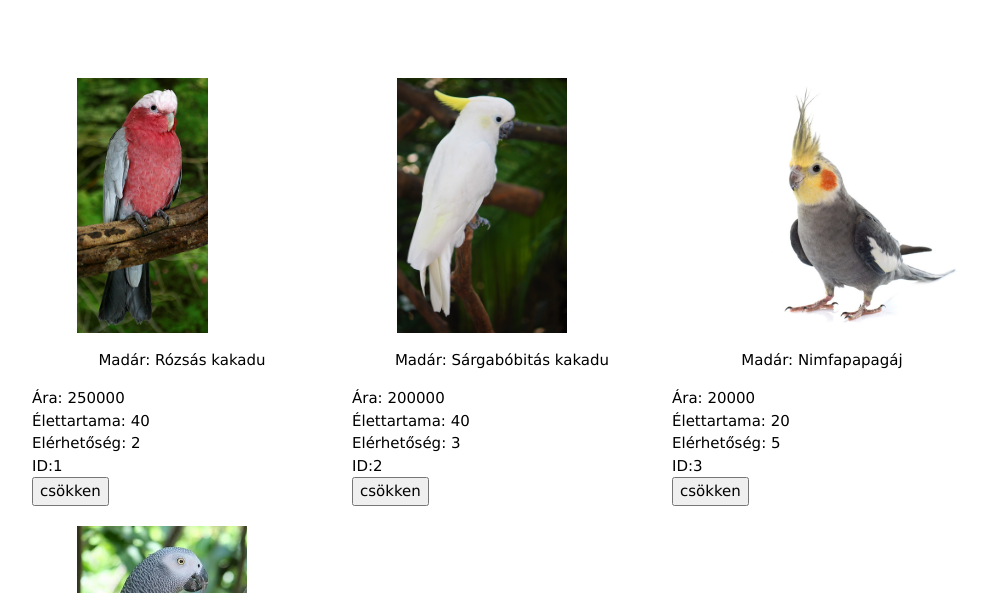
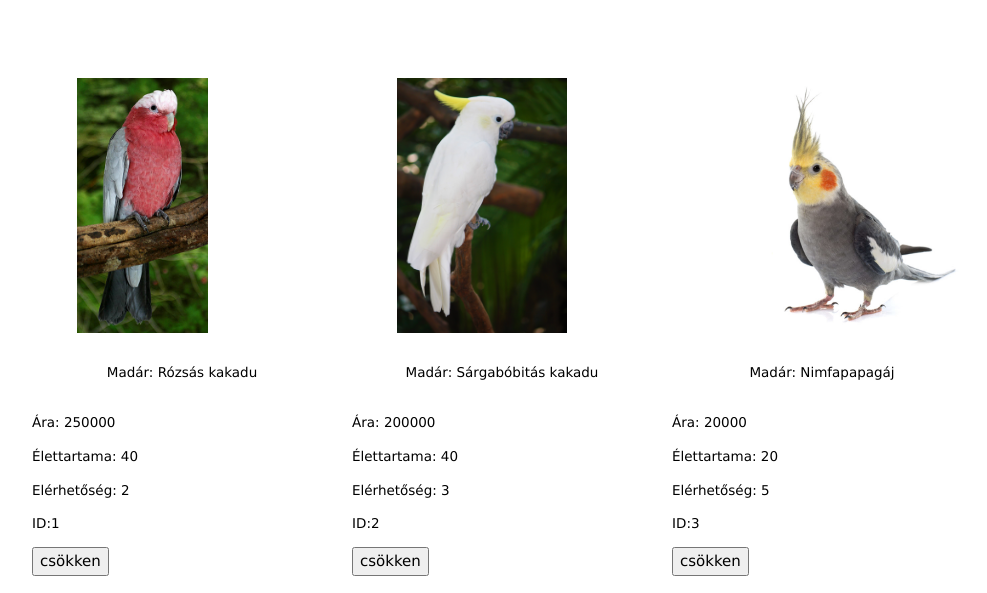
Before and after one commit to Szazidayum/dolgozatJS, a plain HTML site: page index.html in a window 1280 px wide. Shown: the part 169-762 px from the top of the page, without its empty margins (108-1095 px from the left). Drawn offline with nearby package versions, Linux system fonts and the light colour scheme.

Commit message:
madaras áruház szöveg

```diff
--- a/View/madarView.js
+++ b/View/madarView.js
@@ -6,11 +6,11 @@ class MadarView{
         szuloElem.append(`
         <div class="divMadar">
         <div class="kepe"><img src="${elem.kep}"></div>
-        <div class="w3-panel w3-center">Madár: ${elem.madar}</div>
-        <div class="ara">Ára: ${elem.ar}</div>
-        <div class="elet">Élettartama: ${elem.elettartam}</div>
-        <div class="darab">Elérhetőség: ${elem.db}</div>
-        <div class="szama">ID:${elem.id}</div>
+        <div class="w3-panel w3-center"><p>Madár: ${elem.madar}</p></div>
+        <div class="ara"><p>Ára: ${elem.ar}</p></div>
+        <div class="elet"><p>Élettartama: ${elem.elettartam}</p></div>
+        <div class="darab"><p>Elérhetőség: ${elem.db}</p></div>
+        <div class="szama"><p>ID:${elem.id}</p></div>
         <div><button id="K${elem.id}">csökken</button></div>
         </div>
         `);
--- a/stilus.css
+++ b/stilus.css
@@ -20,6 +20,9 @@ nav li a{
     width: 30%;
     height: 100%;
 }
+.divMadar p{
+    font-size: 90%;
+}
 .madarAdatok{
     width: 100%;
     height: 150px;
@@ -40,4 +43,7 @@ li{
         width: 10%;
         height: 100%;
     }
+    .divMadar p{
+        font-size: 50%;
+    }
   }
```
